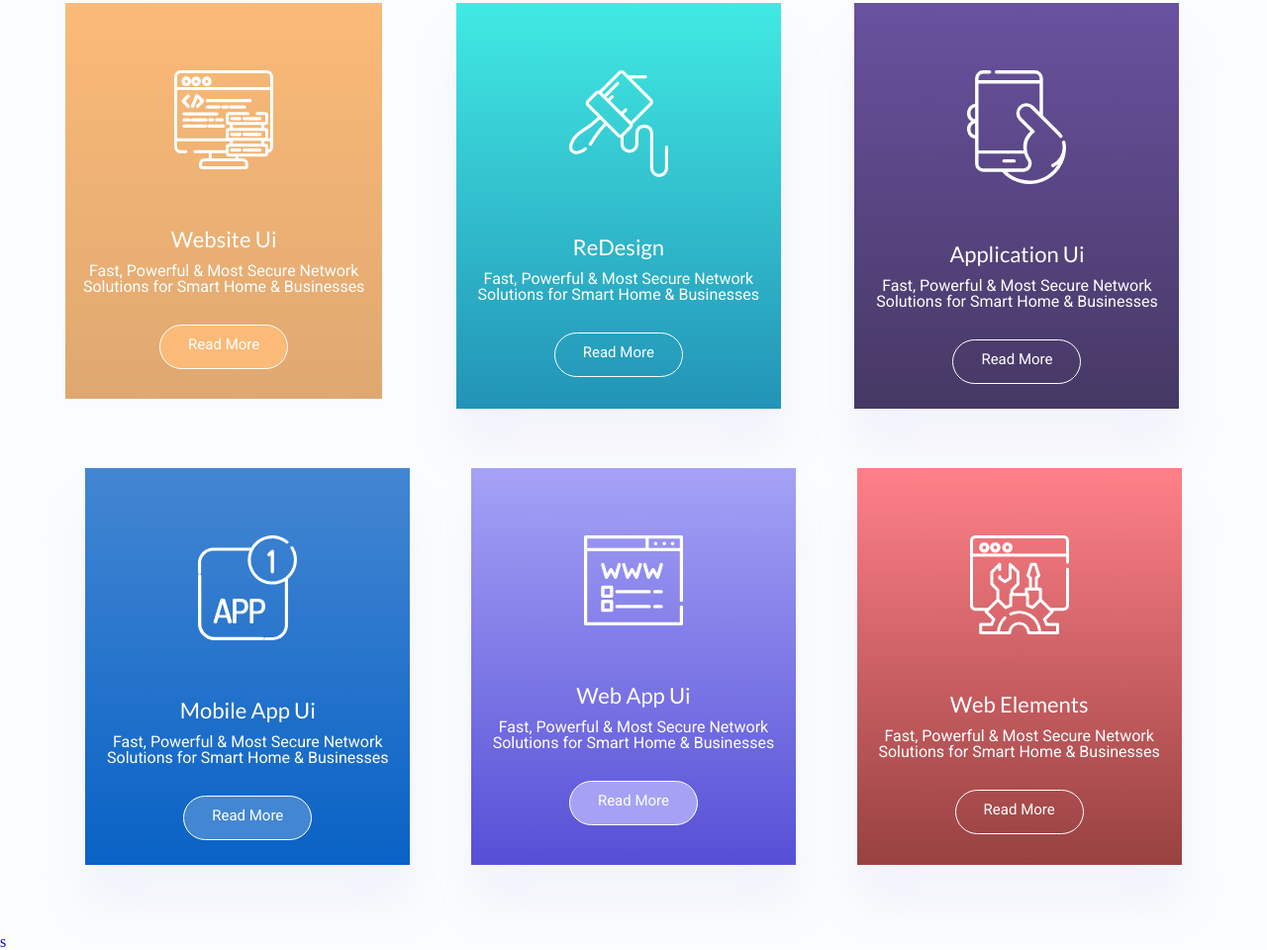
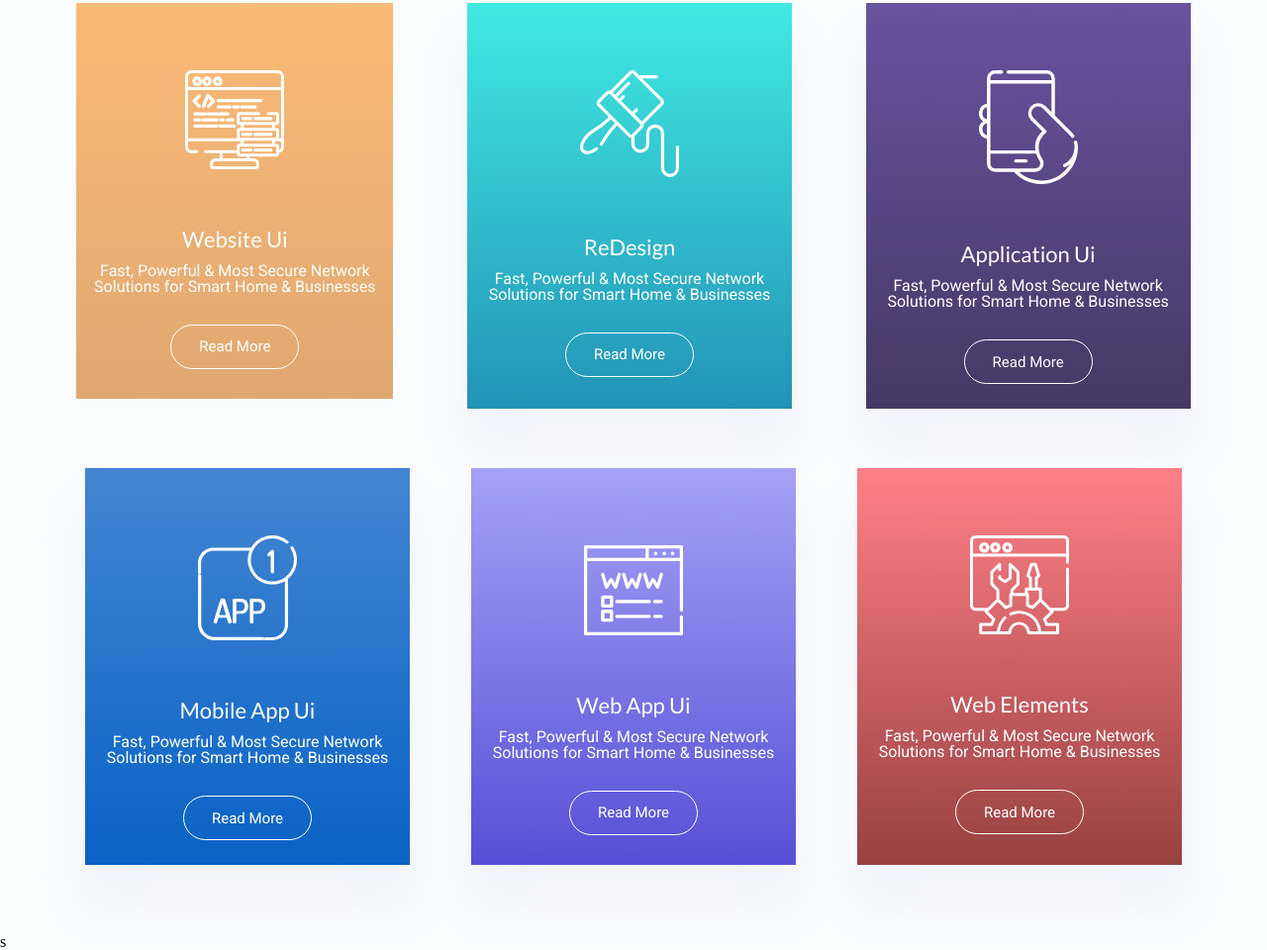
Before and after one commit to EleneOk/Homework7, a plain HTML site: page index.html in a window 1280 px wide. Shown: the part 880-1840 px from the top of the page at 99% size. Drawn offline with Linux system fonts and the light colour scheme; a web font is replaced by a local one.

Commit message:
changed hover

```diff
--- a/css/style.css
+++ b/css/style.css
@@ -4,6 +4,7 @@ header {
 	top: 0px;
 	background-color: white;
 }
+.nav-flex{
 	max-width: 1200px;
 	width: 100%;
 	margin: 0 auto;
@@ -15,10 +16,10 @@ header {
 	width: 100%;
 	margin-top: 35px;
 }
-.logo-pic {
+.logo-pic{
 	width: 100%;
 }
-.nav-ul {
+.nav-ul{
 	display: flex;
 	margin-top: 50px;
 	font-size: 20px;
@@ -27,20 +28,20 @@ header {
 	text-transform: uppercase;
 	color: #3D37F1
 }
-.nav-li {
+.nav-li{
 	margin-left: 30px;
 }
 
 
 /*Section I*/
 
-.section-one {
+.section-one{
 	display: flex;
 	justify-content: space-around;
 	margin-top: 200px;
 }
 
-.heading {
+.heading{
 	max-width: 400px;
 	width: 100%;
 }
@@ -54,7 +55,7 @@ h5{
 	font-size: 22px;
 	font-family: 'Roboto';
 }
-.button {
+.symbol{
 	margin-top: 60px;
     padding: 10px;
     width: 150px;
@@ -67,18 +68,18 @@ h5{
     color: #fff;
     font-size: 15px;
 }
-.button-text {
+.button-text{
 	margin-left: 15px;
 	font-family: 'Roboto';
 	font-size: 23px;
 	color: white;
 }
-.intro-pic {
+.intro-pic{
 	max-width: 600px;
 	height: auto;
 	width: 100%;
 }
-.main-pic {
+.main-pic{
 	width: 100%;
 }
 
@@ -91,7 +92,7 @@ h5{
 	margin: 0 auto;
 	text-align: center;
 }
-h3 {
+h3{
 	font-family: 'Lato';
 	font-size: 20px;
 	font-weight: bold;
@@ -99,7 +100,7 @@ h3 {
 	margin-top: 66px;
 	margin-bottom: 17px;
 }
-h2 {
+h2{
 	font-family: 'Lato';
 	font-size: 40px;
 	color: #5A5454;
@@ -128,25 +129,25 @@ h2 {
 	height: 400px;
 	background: transparent linear-gradient(180deg, #FBBA77 0%, #DFA871 100%) 0% 0% no-repeat padding-box;
 }
-.box2 {
+.box2{
 	background-color: #41EAE3;
 	margin-left: 30px;
 	margin-right: 30px;
 	background: transparent linear-gradient(180deg, #41EAE3 0%, #2293B7 100%) 0% 0% no-repeat padding-box;
     box-shadow: 0px 40px 40px #C5C3F926;
 }
-.box3 {
+.box3{
 	background-color: #69529F;
 	background: transparent linear-gradient(180deg, #69529F 0%, #463864 100%) 0% 0% no-repeat padding-box;
     box-shadow: 0px 40px 40px #C5C3F926;
 }
-h6 {
+h6{
 	font-family: 'Lato';
 	font-size: 22px;
 	color: white;
 	margin-top: 57px;
 }
-.box-text {
+.box-text{
 	font-family: 'Roboto';
 	font-size: 16px;
 	color: white;
@@ -172,31 +173,31 @@ h6 {
 	font-size: 15px;
 	color: white;
 }
-.button-colour-one {
+.button-colour-one{
 	background-color: #FBBA77;
 }
-.button-color-two {
+.button-color-two{
 	background-color: #41EAE3;
 }
-.button-color-three {
+.button-color-three{
 	background-color: #69529F;
 }
-.box-button:hover {
+.box-button:hover{
 	background-color: #FFFFFF;
 }
-.box-button-text {
+.box-button-text{
 	color: #4B647E;
 }
 /* Section II*/
-.section-two {
+.section-two{
 	background-color: #FBFCFD;
 }
-.heading-section-two {
+.heading-section-two{
 	max-width: 700px;
 	margin: 0 auto;
 	text-align: center;
 }
-h3 {
+h3{
 	font-family: 'Lato';
 	font-size: 20px;
 	font-weight: bold;
@@ -204,25 +205,25 @@ h3 {
 	margin-top: 66px;
 	margin-bottom: 17px;
 }
-h2 {
+h2{
 	font-family: 'Lato';
 	font-size: 40px;
 	color: #5A5454;
 }
-h4 {
+h4{
 	font-family: 'Roboto';
 	font-size: 18px;
 	color: #5A5454;
 	margin-top: 21px;
 	margin-bottom: 67px;
 }
-.section-two-content {
+.section-two-content{
 	max-width: 1170px;
 	width: 100%;
 	margin: 0 auto;
 	text-align: center;
 }
-.section-two-box {
+.section-two-box{
 	max-width: 320px;
 	height: 400px;
 }
@@ -231,27 +232,28 @@ h4 {
 	justify-content: space-around;
 	flex-wrap: wrap;
 }
-.box1 {
+.box1{
 	background-color: #FBBA77;
 }
-.box2 {
+.box2{
 	background-color: #41EAE3;
 	margin-left: 30px;
 	margin-right: 30px;
 }
-.box3 {
+.box3{
 	background-color: #69529F;
 }
-.box-img {
+.box-img{
 	margin-top: 68px;
 }
-h6 {
+
+h6{
 	font-family: 'Lato';
 	font-size: 22px;
 	color: white;
 	margin-top: 57px;
 }
-.box-text {
+.box-text{
 	font-family: 'Roboto';
 	font-size: 16px;
 	color: white;
@@ -261,7 +263,7 @@ h6 {
 	max-width: 328px;
 	height: 62px;
 }
-.box-button {
+.box-button{
 	max-width: 130px;
 	width: 100%;
 	height: 45px;
@@ -272,64 +274,57 @@ h6 {
 	margin-bottom: 25px;
 	padding-top: 12px;
 }
-.button-color-one{
-	background-color: #FBBA77;
+.button-colour{
+	background-color:transparent;
 }
-.button-color-two{
-	background-color: #41EAE3;
-}
-.button-color-three{
-	background-color: #69529F;
-}
-.box-button-text {
+.button-text{
 	font-family: 'Roboto';
 	font-size: 15px;
 	color: white;
+	vertical-align: center;
+	padding-bottom: 12px;
 }
-.box-button:hover {
+.box-button:hover{
 	background-color: white;
 }
-.box-button:hover .box-button-text {
+.box-button:hover .box-button-text{
 	color: #4B647E;
 }
 
 /*line two*/
-.line-two {
+.line-two{
 	display: flex;
 	flex-wrap: wrap;
 	justify-content: space-around;
 	margin-top: 60px;
 	margin-bottom: 70px;
 }
-.box4 {
+.box4{
 	background-color: #4386D2;
 	margin-left: 30px;
 	margin-right: 30px;
 	background: transparent linear-gradient(180deg, #4386D2 0%, #0962C5 100%) 0% 0% no-repeat padding-box;
     box-shadow: 0px 40px 40px #C5C3F926;
 }
-.box5 {
+.box5{
 	background-color: #A5A2F6;
 	margin-left: 30px;
 	margin-right: 30px;
 	background: transparent linear-gradient(180deg, #A5A2F6 0%, #564FD6 100%) 0% 0% no-repeat padding-box;
     box-shadow: 0px 40px 40px #C5C3F926;
+    padding-top: 10px;
 }
-.box6 {
+.box6{
 	background-color: #FF8088;
 	margin-left: 30px;
 	margin-right: 30px;
 	background: transparent linear-gradient(180deg, #FF8088 0%, #984141 100%) 0% 0% no-repeat padding-box;
     box-shadow: 0px 40px 40px #C5C3F926;
 }
-.button-color-four{
-	background-color: #4386D2;
-}
-.button-color-five{
-	background-color: #A5A2F6;
-}
-.box-button-text:hover{
+.button-text:hover{
     opacity: 0.9;
+    background-color:white;
+    color:#4B647E;
 }
 .nav:hover{
     opacity: 0.9;
@@ -338,3 +333,6 @@ h6 {
     width: auto;
     padding: 5px;
 }
+.button:hover {
+  background-color: white;
+}
--- a/index.html
+++ b/index.html
@@ -40,10 +40,8 @@
 				<h1>Provide You best Best Ui Service</h1>
 				<h5>Mobile App Design and Development Studio. You can hire us</h5>
 
-				<div class="button">
-					<img class="hand" src="images/hand.png" alt="hand-icon">
-					<p class="button-text"> Wave Me</p>
-				</div>
+				<button class="symbol"> <img src="images/hand.png" alt="hand-icon"> Wave Me </button>
+
 
 			</div>
 
@@ -68,30 +66,28 @@
 						<img class="box-img" src="images/screen.svg" alt="screen-icon">
 						<h6>Website Ui</h6>
 						<p class="box-text">Fast, Powerful & Most Secure Network Solutions for Smart Home & Businesses</p>
-						<div class="button-text button-colour-one">
-							<p class="box-button-text"> Read More</p>
-							<a href="#">
-						</div>
+						<button class="button-text button-colour"> Read More
+							<a href="#"> </a>
+						</button>
+
 					</div>
 
 					<div class="box2">
 						<img class="box-img" src="images/paint.svg" alt="paint-icon">
 						<h6>ReDesign</h6>
 						<p class="box-text">Fast, Powerful & Most Secure Network Solutions for Smart Home & Businesses</p>
-						<div class="button-text button-colour-two">
-							<p class="box-button-text">Read More</p>
-							<a href="#">
-						</div>
+						<button class="button-text button-colour"> Read More
+							<a href="#"> </a>
+						</button>
 					</div>
 
 					<div class="box3">
 						<img class="box-img" src="images/touch.svg" alt="touch-icon">
 						<h6>Application Ui</h6>
 						<p class="box-text">Fast, Powerful & Most Secure Network Solutions for Smart Home & Businesses</p>
-						<div class="button-text button-colour-three">
-							<p class="box-button-text">Read More</p>
-							<a href="#">
-						</div>
+						<button class="button-text button-colour"> Read More
+							<a href="#"> </a>
+						</button>
 					</div>
 				</div>
 			<div class="line-two">
@@ -99,28 +95,25 @@
 						<img class="box-img" src="images/app.svg" alt="app-icon">
 						<h6>Mobile App Ui</h6>
 						<p class="box-text">Fast, Powerful & Most Secure Network Solutions for Smart Home & Businesses</p>
-						<div class="button-text button-color-four">
-							<p class="box-button-text">Read More</p>
-							<a href="#">
-						</div>
+						<button class="button-text button-colour"> Read More
+							<a href="#"> </a>
+						</button>
 					</div>
 					<div class="box5">
 						<img class="box-img" src="images/monitor.svg" alt="monitor-icon">
 						<h6>Web App Ui</h6>
 						<p class="box-text">Fast, Powerful & Most Secure Network Solutions for Smart Home & Businesses</p>
-						<div class="button-text button-color-five">
-							<p class="box-button-text">Read More</p>
-							<a href="#">
-						</div>
+						<button class="button-text button-colour"> Read More
+							<a href="#"> </a>
+						</button>
 					</div>
 					<div class="box6">
 						<img class="box-img" src="images/repair.svg" alt="repair-icon">
 						<h6>Web Elements</h6>
 						<p class="box-text">Fast, Powerful & Most Secure Network Solutions for Smart Home & Businesses</p>
-						<div class="button-text button-color-six">
-							<p class="box-button-text">Read More</p>
-							<a href="#">
-						</div>
+						<button class="button-text button-colour"> Read More
+							<a href="#"> </a>
+						</button>
 					</div>
 				</div>
 		</div>
```
Also changed, not shown: images/hand.png.
